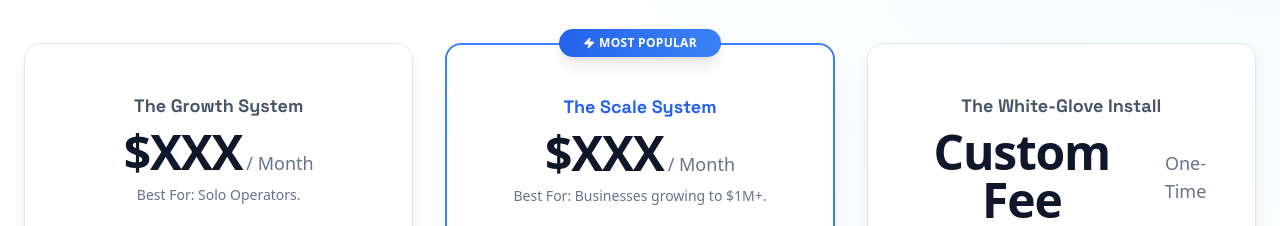
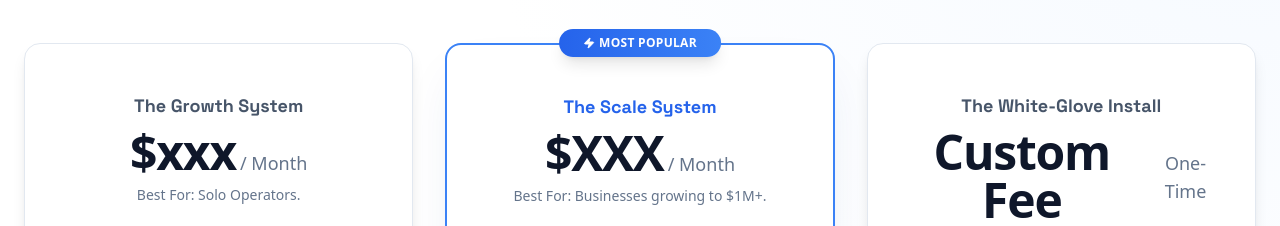
Before and after one commit to 100Bco/MinAI.biz-Web-v1.0, a React (Vite) app: page / in a window 1280 px wide. Shown: the part 8840-9066 px from the top of the page. Built offline with nearby package versions, Linux system fonts and the light colour scheme.

Commit message:
Update constants.ts

```diff
--- a/constants.ts
+++ b/constants.ts
@@ -56,7 +56,7 @@ export const NICHES: Niche[] = [
 export const PRICING: PricingTier[] = [
   {
     name: "The Growth System",
-    price: "$XXX",
+    price: "$xxx",
     period: "/ Month",
     description: "Best For: Solo Operators.",
     features: ["CRM", "Missed-Call-Text-Back", "Review Automation", "Calendar Booking"],
```
